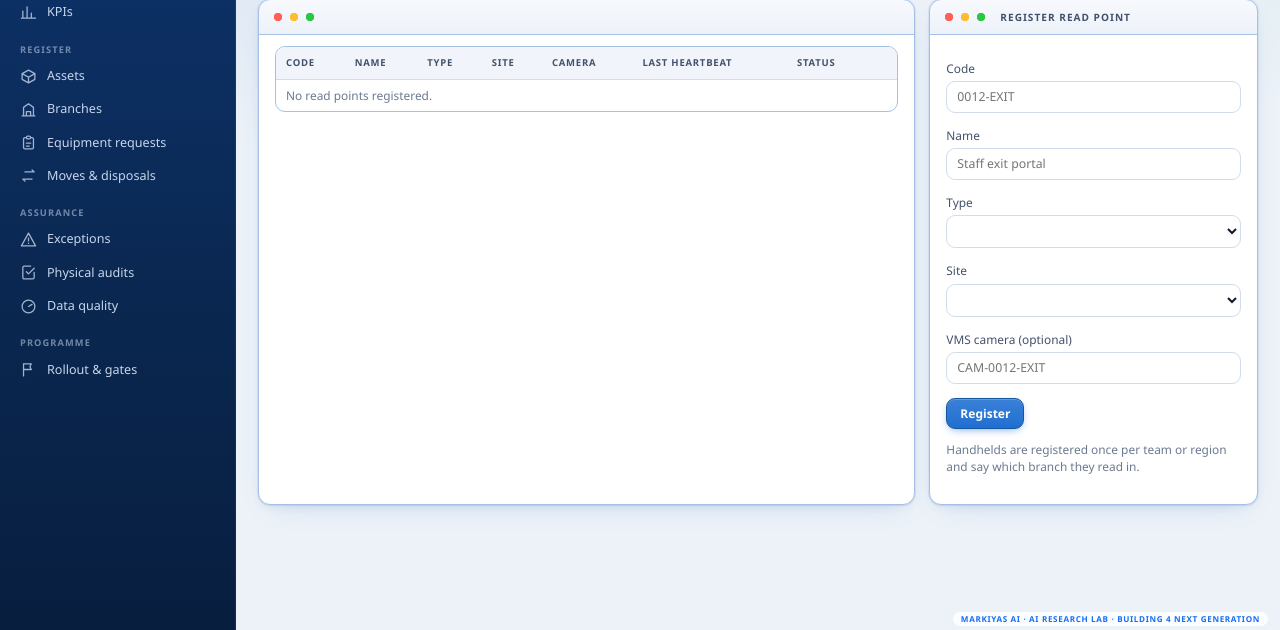
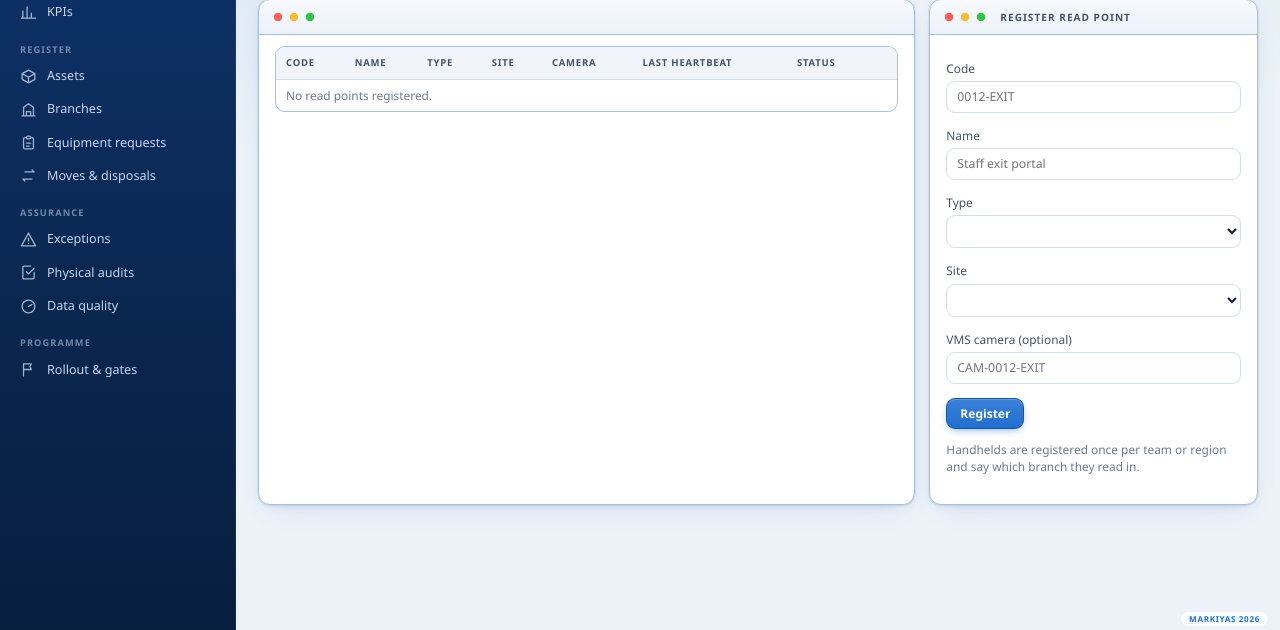
Before and after one commit to Maik-Desta/ITAssetManagement, a FastAPI app: template itam/web/templates/admin_read_points.html in a window 1280 px wide. Shown: the part 170-800 px from the top of the page. Run offline with FastAPI, Linux system fonts and the light colour scheme; the template is opened without the code that fills it, so the values that code supplies are empty; parts of the project's set-up code (start-up, migrations or seed data) failed here and were passed over.

Commit message:
Footnote reads MARKIYAS 2026
Co-Authored-By: Claude Opus 5.5 <noreply@anthropic.com>
Claude-Session: https://claude.ai/code/session_0156XPzoc99bWxT9G2JEXboz

```diff
--- a/itam/web/templates/base.html
+++ b/itam/web/templates/base.html
@@ -86,7 +86,7 @@
     </main>
   </div>
 </div>
-<footer class="brand-foot" aria-label="Built by Markiyas AI">MARKIYAS AI · AI RESEARCH LAB · BUILDING 4 NEXT GENERATION</footer>
+<footer class="brand-foot" aria-label="Markiyas 2026">MARKIYAS 2026</footer>
 <script src="/static/app.js?v={{ asset_version }}" defer></script>
 </body>
 </html>
--- a/itam/web/templates/login.html
+++ b/itam/web/templates/login.html
@@ -29,6 +29,6 @@
     {% endblock %}
   </div>
 </div>
-<footer class="brand-foot" aria-label="Built by Markiyas AI">MARKIYAS AI · AI RESEARCH LAB · BUILDING 4 NEXT GENERATION</footer>
+<footer class="brand-foot" aria-label="Markiyas 2026">MARKIYAS 2026</footer>
 </body>
 </html>
```
